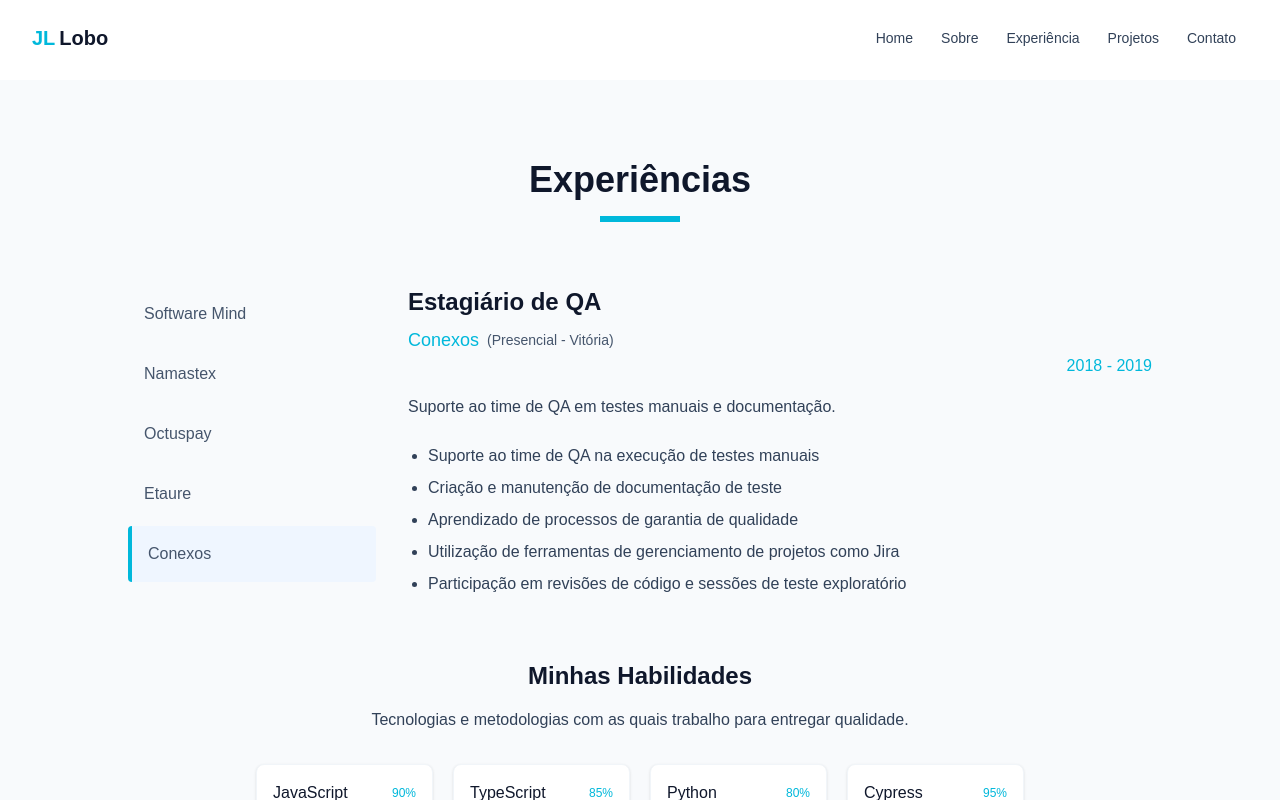
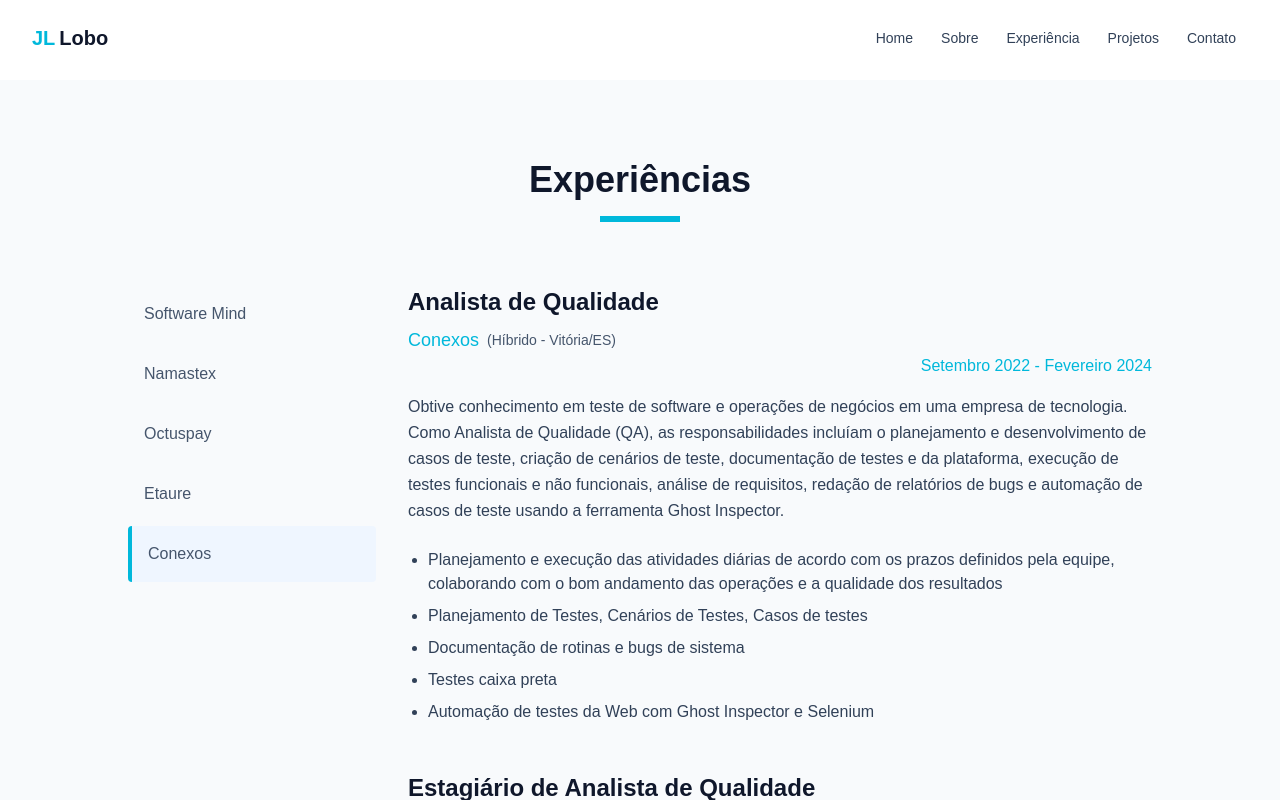
Before and after one commit to jojosuelobo/portfolio-v4, a Next.js app: page /experience in a window 1280 px wide. Both pictures are taken after a click on the button "Conexos". Shown: the top 800 px of the page. Built offline with nearby package versions, Linux system fonts and the light colour scheme.

Commit message:
estagio status added

```diff
--- a/src/components/experience.tsx
+++ b/src/components/experience.tsx
@@ -2,10 +2,50 @@
 
 import { motion } from "framer-motion"
 import { profileData } from "@/lib/data"
-import { useState } from "react"
+import { useState, useMemo } from "react"
+
+type CompanyIndices = {
+  company: string;
+  indices: number[];
+};
 
 export default function Experience() {
   const [activeExperience, setActiveExperience] = useState(0);
+
+  // Agrupa as experiências por empresa
+  const companiesWithIndices = useMemo<CompanyIndices[]>(() => {
+    const companies: CompanyIndices[] = [];
+    const added = new Set<string>();
+
+    profileData.experience.forEach((exp, index) => {
+      if (!added.has(exp.company)) {
+        companies.push({
+          company: exp.company,
+          indices: profileData.experience
+            .map((e, i) => e.company === exp.company ? i : -1)
+            .filter(i => i !== -1)
+        });
+        added.add(exp.company);
+      }
+    });
+
+    return companies;
+  }, []);
+
+  // Encontre a empresa atual
+  const currentCompanyData = companiesWithIndices.find(c =>
+    c.indices.includes(activeExperience)
+  );
+
+  // Determine se estamos visualizando a Conexos
+  const isConexos = profileData.experience[activeExperience].company === "Conexos";
+
+  // Encontre os índices das experiências da Conexos
+  const conexosIndices = useMemo(() => {
+    return profileData.experience
+      .map((exp, index) => exp.company === "Conexos" ? index : -1)
+      .filter(index => index !== -1);
+  }, []);
 
   return (
     <section className="py-20 bg-slate-50" id="experience">
@@ -28,17 +68,17 @@ export default function Experience() {
             {/* Sidebar with Company Buttons */}
             <div className="md:w-1/4">
               <div className="space-y-1">
-                {profileData.experience.map((exp, index) => (
+                {companiesWithIndices.map((companyData, index) => (
                   <button
                     key={`nav-${index}`}
-                    onClick={() => setActiveExperience(index)}
+                    onClick={() => setActiveExperience(companyData.indices[0])}
                     className={`w-full text-left p-4 rounded transition-all flex items-center
-                      ${activeExperience === index
+                      ${companyData.indices.includes(activeExperience)
                         ? 'bg-blue-50 border-l-4 border-cyan-500 text-slate-600'
                         : 'hover:bg-gray-50 text-slate-600'
                       }`}
                   >
-                    <span className="font-medium">{exp.company}</span>
+                    <span className="font-medium">{companyData.company}</span>
                   </button>
                 ))}
               </div>
@@ -46,6 +86,50 @@ export default function Experience() {
 
             {/* Active Experience Content */}
             <div className="md:w-3/4">
+              {isConexos ? (
+                // Layout especial para Conexos mostrando ambas as posições
+                <div>
+                  {conexosIndices.map((expIndex) => {
+                    const exp = profileData.experience[expIndex];
+                    return (
+                      <motion.div
+                        key={`conexos-${expIndex}`}
+                        initial={{ opacity: 0, y: 20 }}
+                        animate={{ opacity: 1, y: 0 }}
+                        transition={{ duration: 0.5, delay: expIndex === conexosIndices[0] ? 0 : 0.2 }}
+                        className={`${expIndex !== conexosIndices[0] ? 'mt-12' : ''}`}
+                      >
+                        <div className="mb-4">
+                          <h3 className="text-2xl font-bold text-slate-900 mb-2">{exp.position}</h3>
+                          <div className="flex items-center">
+                            <span className="text-lg font-medium text-cyan-500">{exp.company}</span>
+                            {exp.location && (
+                              <span className="text-slate-600 text-sm ml-2">
+                                ({exp.location})
+                              </span>
+                            )}
+                          </div>
+                          <div className="text-right text-cyan-500 font-medium">
+                            {exp.period}
+                          </div>
+                        </div>
+
+                        <div className="text-slate-700 mb-6 leading-relaxed">
+                          {exp.description}
+                        </div>
+
+                        <ul className="list-disc pl-5 space-y-2">
+                          {exp.responsibilities &&
+                            exp.responsibilities.map((item, idx) => (
+                              <li key={idx} className="text-slate-700">{item}</li>
+                            ))}
+                        </ul>
+                      </motion.div>
+                    );
+                  })}
+                </div>
+              ) : (
+                // Layout padrão para outras empresas
                 <motion.div
                   key={`experience-${activeExperience}`}
                   initial={{ opacity: 0, x: 20 }}
@@ -79,45 +163,8 @@ export default function Experience() {
                       ))}
                   </ul>
                 </motion.div>
+              )}
             </div>
-          </div>
-        </div>
-
-        <div className="mt-16 max-w-3xl mx-auto text-center">
-          <motion.div
-            initial={{ opacity: 0, y: 20 }}
-            whileInView={{ opacity: 1, y: 0 }}
-            transition={{ duration: 0.5 }}
-            viewport={{ once: true }}
-          >
-            <h3 className="text-2xl font-bold text-slate-900 mb-4">Minhas Habilidades</h3>
-            <p className="text-slate-700 mb-8">
-              Tecnologias e metodologias com as quais trabalho para entregar qualidade.
-            </p>
-          </motion.div>
-
-          <div className="grid grid-cols-2 sm:grid-cols-3 md:grid-cols-4 gap-5">
-            {profileData.skills.map((skill, index) => (
-              <motion.div
-                key={index}
-                initial={{ opacity: 0, scale: 0.9 }}
-                whileInView={{ opacity: 1, scale: 1 }}
-                transition={{ duration: 0.3, delay: index * 0.05 }}
-                viewport={{ once: true }}
-                className="bg-white rounded-lg p-4 shadow-sm border border-slate-100"
-              >
-                <div className="flex justify-between items-center mb-2">
-                  <span className="font-medium text-slate-900">{skill.name}</span>
-                  <span className="text-xs font-medium text-cyan-500">{skill.level}%</span>
-                </div>
-                <div className="w-full bg-slate-200 rounded-full h-2">
-                  <div
-                    className="bg-cyan-500 h-2 rounded-full"
-                    style={{ width: `${skill.level}%` }}
-                  ></div>
-                </div>
-              </motion.div>
-            ))}
           </div>
         </div>
       </div>
--- a/src/lib/data.ts
+++ b/src/lib/data.ts
@@ -104,9 +104,24 @@ export const profileData = {
     },
     {
       company: "Conexos",
-      position: "Estagiário de QA",
-      period: "2018 - 2019",
-      location: "Presencial - Vitória",
+      position: "Analista de Qualidade",
+      period: "Setembro 2022 - Fevereiro 2024",
+      location: "Híbrido - Vitória/ES",
+      description: "Obtive conhecimento em teste de software e operações de negócios em uma empresa de tecnologia. Como Analista de Qualidade (QA), as responsabilidades incluíam o planejamento e desenvolvimento de casos de teste, criação de cenários de teste, documentação de testes e da plataforma, execução de testes funcionais e não funcionais, análise de requisitos, redação de relatórios de bugs e automação de casos de teste usando a ferramenta Ghost Inspector.",
+      technologies: ["Ghost Inspector", "Selenium", "Testes Manuais", "Jira"],
+      responsibilities: [
+        "Planejamento e execução das atividades diárias de acordo com os prazos definidos pela equipe, colaborando com o bom andamento das operações e a qualidade dos resultados",
+        "Planejamento de Testes, Cenários de Testes, Casos de testes",
+        "Documentação de rotinas e bugs de sistema",
+        "Testes caixa preta",
+        "Automação de testes da Web com Ghost Inspector e Selenium"
+      ]
+    },
+    {
+      company: "Conexos",
+      position: "Estagiário de Analista de Qualidade",
+      period: "Julho 2021 - Setembro 2022",
+      location: "Híbrido - Vitória/ES",
       description: "Suporte ao time de QA em testes manuais e documentação.",
       technologies: ["Testes Manuais", "Documentação", "Jira"],
       responsibilities: [
```
Lines whose indentation alone changed are shown as unchanged.
